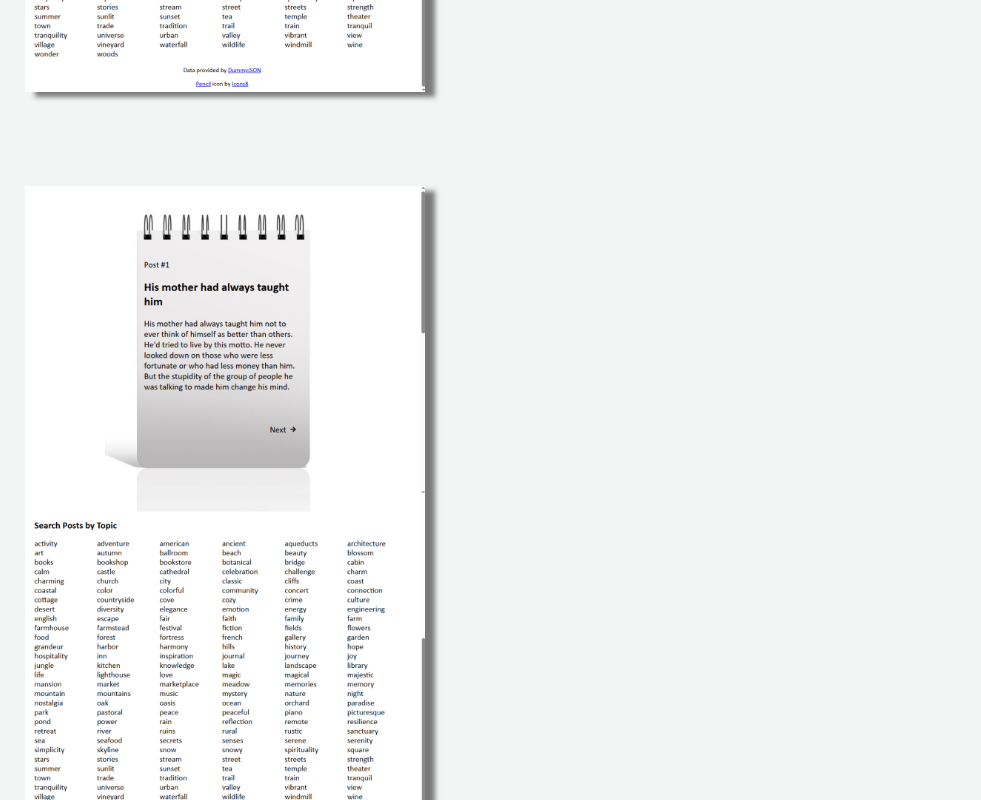
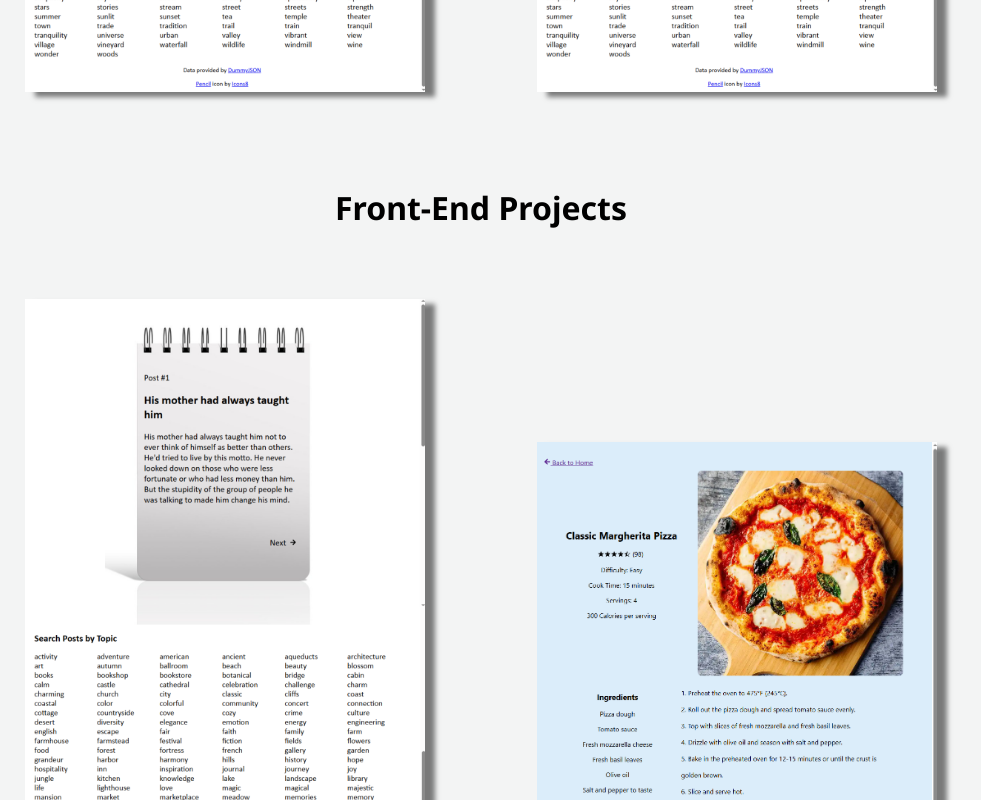
Before and after one commit to LaurenCummings/portfolio-project, a React (Vite) app: page / in a window 1280 px wide. Shown: the part 880-1680 px from the top of the page, without its empty margins (159-1140 px from the left). Built offline with nearby package versions, Linux system fonts and the light colour scheme.

Commit message:
fixed full stack divs

```diff
--- a/src/pages/Home.jsx
+++ b/src/pages/Home.jsx
@@ -17,8 +17,6 @@ function Home() {
             <img src={blogProject} alt="Blog Project" />
           </Link>
         </div>
-      </div>
-      <div className="selected-projects">
         <div className="project">
           <Link to="/blog-project">
             <img src={blogProject} alt="Blog Project" />
```
